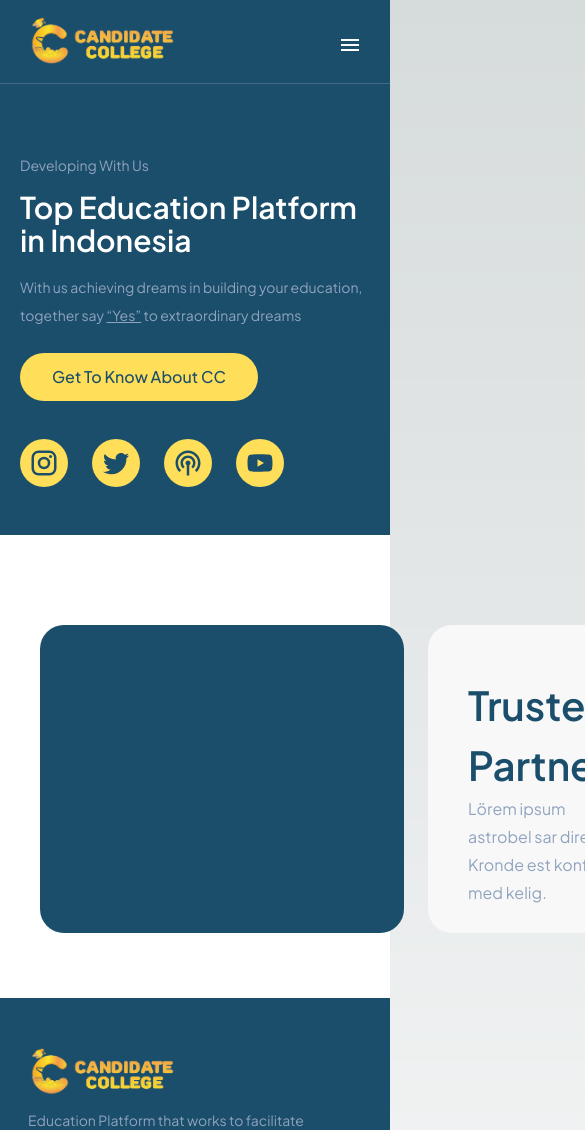
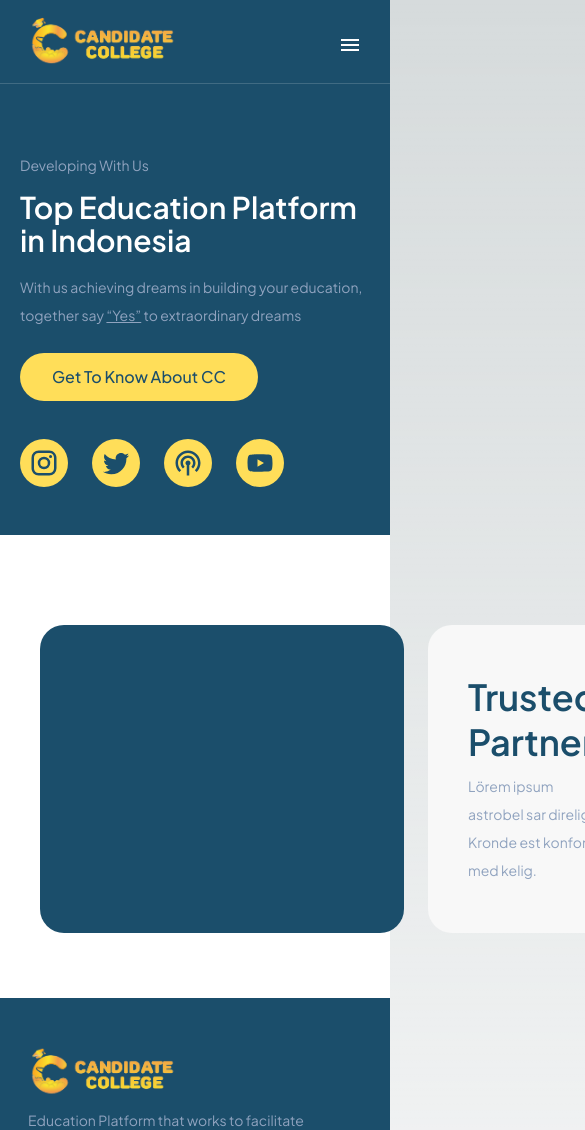
Before and after one commit to candidatecollege/candidate-college, a Next.js app: page /about in a window 390 px wide. Shown: the top 1130 px of the page, 585 px wide, since content can reach past the window. Built offline with nearby package versions, Linux system fonts and the light colour scheme.

Commit message:
modified work with us section responsive for laptop

```diff
--- a/src/app/about/page.tsx
+++ b/src/app/about/page.tsx
@@ -82,37 +82,37 @@ const About = () => {
       {/* Work With Us */}
       <section className="w-full h-full flex flex-row gap-x-6 bg-white px-10 pt-[90px] pb-[65px] md:py-20">
         <div className="min-w-[364px] h-[308px] bg-primary rounded-3xl"></div>
-        <div className="flex justify-between w-full h-[308px] px-10 py-[50px] bg-[#F8F8F8] rounded-3xl">
-          <div className="flex flex-col basis-1/4">
-            <h2 className="text-primary text-[40px] font-semibold leading-normal">
+        <div className="flex justify-between w-full h-[308px] px-10 xl:py-[50px] py-10 bg-[#F8F8F8] rounded-3xl">
+          <div className="flex flex-col justify-evenly basis-1/4">
+            <h2 className="text-primary xl:text-[40px] text-[36px] font-semibold leading-tight">
               Trusted Partner
             </h2>
-            <p className="text-[#90A3BF] text-base font-normal leading-7">
+            <p className="text-[#90A3BF] xl:text-base text-sm font-normal leading-7">
               Lörem ipsum astrobel sar direlig. Kronde est konfoni med kelig.
             </p>
           </div>
-          <div className="flex basis-1/2 justify-center items-center gap-9">
+          <div className="flex xl:flex-row flex-col xl:basis-1/2 basis-1/4 xl:justify-center justify-evenly items-center xl:gap-9 gap-0">
             <div>
-              <p className="text-primary text-[40px] font-extrabold leading-normal text-center">
+              <p className="text-primary xl:text-[40px] text-[36px] font-extrabold leading-normal text-center">
                 200+
               </p>
-              <p className="text-[#90A3BF] text-base font-normal leading-7 text-center">
+              <p className="text-[#90A3BF] xl:text-base text-sm font-normal leading-7 text-center">
                 Partners Collab
               </p>
             </div>
             <div>
-              <p className="text-primary text-[40px] font-extrabold leading-normal text-center">
+              <p className="text-primary xl:text-[40px] text-[36px] font-extrabold leading-normal text-center">
                 1,230
               </p>
-              <p className="text-[#90A3BF] text-base font-normal leading-7 text-center">
+              <p className="text-[#90A3BF] xl:text-base text-sm font-normal leading-7 text-center">
                 Success Events
               </p>
             </div>
           </div>
-          <div className="flex basis-[max-content] justify-end items-center">
+          <div className="flex basis-auto justify-end items-center">
             <Link
               href="/"
-              className="bg-secondary text-primary font-medium text-base rounded-full px-8 py-3 text-center cursor-pointer inline-block self-center shadow-[0px_25px_30px_0px_rgba(0,65,232,0.10)]"
+              className="bg-secondary text-primary font-medium text-base rounded-full px-8 py-3 text-center cursor-pointer inline-block self-center shadow-[0_25px_30px_0px_rgba(0,_65,_232,_0.10)]"
             >
               Let's work
             </Link>
```
